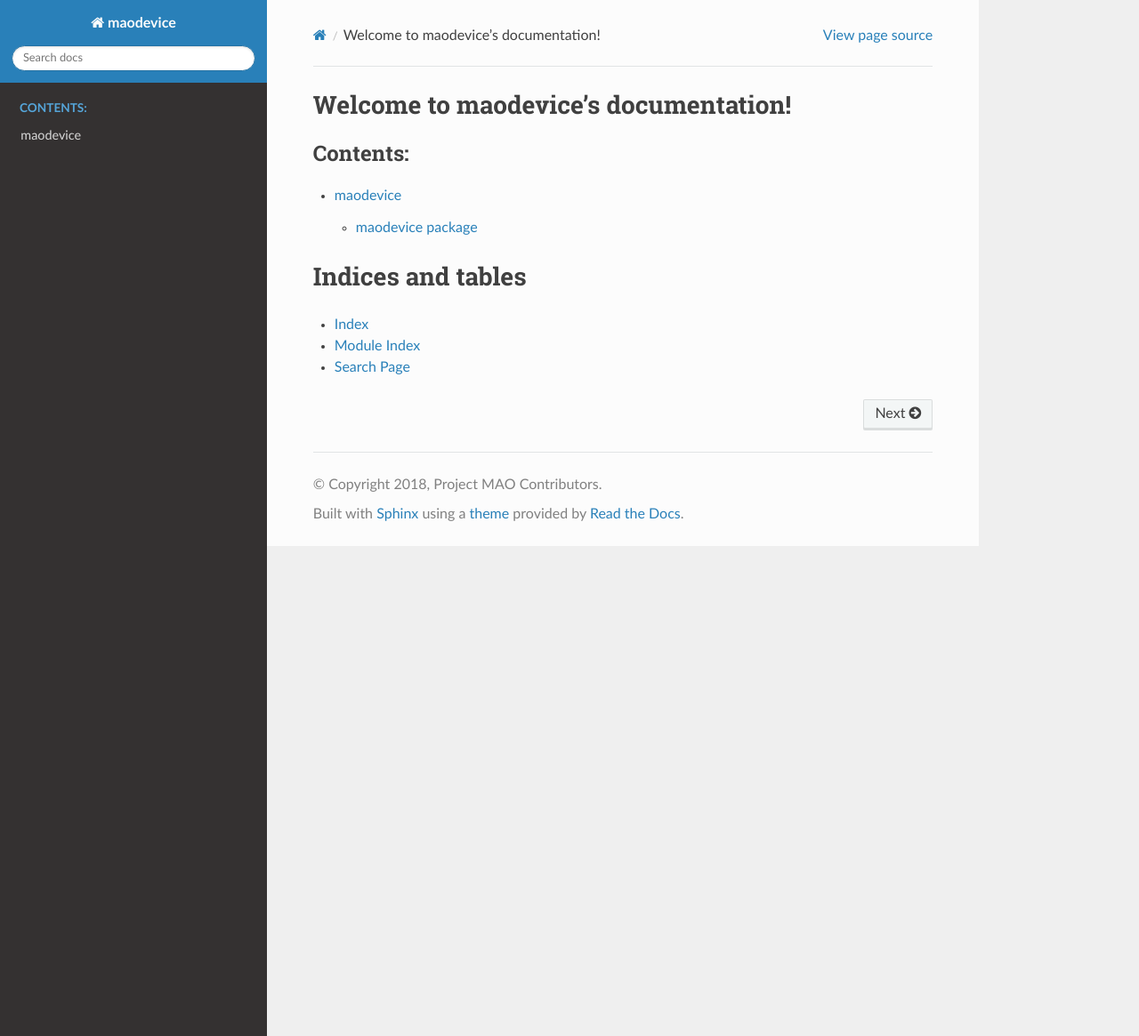
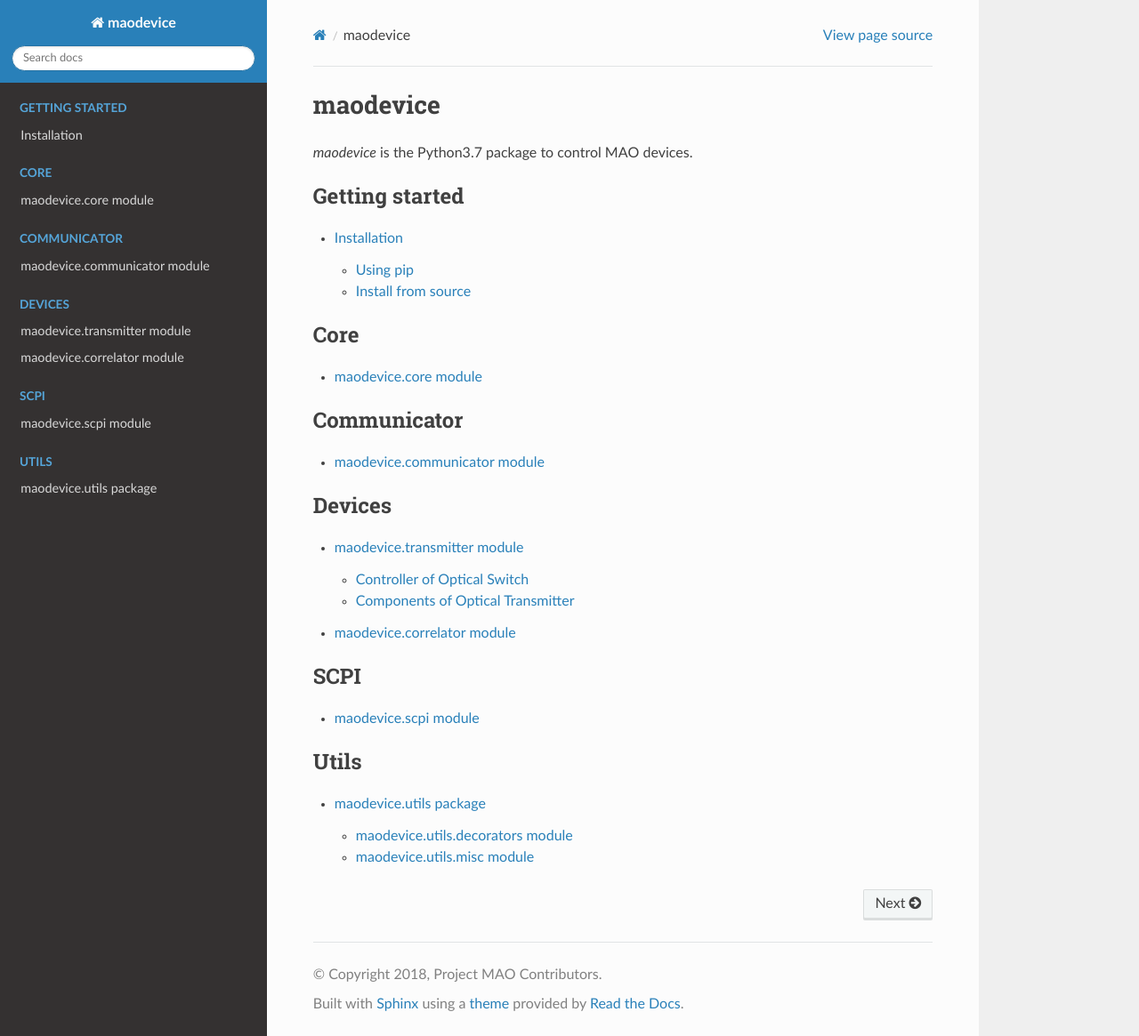
Before and after one commit to mao-wfs/mao-device, a Sphinx documentation site: the page built from docs/index.rst, in a window 1280 px wide and 1165 px high. Shown: the whole window at 89% size. Built offline with Sphinx 7.4.7 and the Read the Docs theme 2.0.0, drawn with Linux system fonts in a browser that asks for light colours.

Commit message:
<docs> updated

```diff
--- /dev/null
+++ b/docs/communicator.rst
@@ -0,0 +1,12 @@
+maodevice.communicator module
+==============================
+
+.. autoclass:: maodevice.communicator.SocketCom
+    :members:
+    :undoc-members:
+    :show-inheritance:
+
+.. autoclass:: maodevice.communicator.SerialCom
+    :members:
+    :undoc-members:
+    :show-inheritance:
--- a/docs/conf.py
+++ b/docs/conf.py
@@ -40,6 +40,7 @@ release = '1.0'
 # ones.
 extensions = [
     'sphinx.ext.autodoc',
+    'sphinx.ext.doctest',
     'sphinx.ext.viewcode',
     'sphinx.ext.napoleon',
 ]
--- /dev/null
+++ b/docs/core.rst
@@ -0,0 +1,7 @@
+maodevice.core module
+=====================
+
+.. automodule:: maodevice.core
+    :members:
+    :undoc-members:
+    :show-inheritance:
--- /dev/null
+++ b/docs/devices/correlator.rst
@@ -0,0 +1,7 @@
+maodevice.correlator module
+----------------------------
+
+.. autoclass:: maodevice.correlator.OctadS
+    :members:
+    :undoc-members:
+    :show-inheritance:
--- /dev/null
+++ b/docs/devices/transmitter.rst
@@ -0,0 +1,28 @@
+maodevice.transmitter module
+=============================
+
+Controller of Optical Switch
+^^^^^^^^^^^^^^^^^^^^^^^^^^^^
+
+.. autoclass:: maodevice.transmitter.Keithley3390
+    :members:
+    :undoc-members:
+    :show-inheritance:
+
+Components of Optical Transmitter
+^^^^^^^^^^^^^^^^^^^^^^^^^^^^^^^^^
+
+.. autoclass:: maodevice.transmitter.Md20M
+    :members:
+    :undoc-members:
+    :show-inheritance:
+
+.. autoclass:: maodevice.transmitter.Lta20Q
+    :members:
+    :undoc-members:
+    :show-inheritance:
+
+.. autoclass:: maodevice.transmitter.Pd30M
+    :members:
+    :undoc-members:
+    :show-inheritance:
--- a/docs/index.rst
+++ b/docs/index.rst
@@ -1,22 +1,41 @@
-.. maodevice documentation master file, created by
-   sphinx-quickstart on Sat Sep 29 20:33:20 2018.
-   You can adapt this file completely to your liking, but it should at least
-   contain the root `toctree` directive.
+maodevice
+=========
 
-Welcome to maodevice's documentation!
-=====================================
+`maodevice` is the Python3.7 package to control MAO devices.
 
 .. toctree::
+   :caption: Getting started
    :maxdepth: 2
-   :caption: Contents:
 
-   modules
+   installation
 
+.. toctree::
+   :caption: Core
+   :maxdepth: 2
 
+   core
 
-Indices and tables
-==================
+.. toctree::
+   :caption: Communicator
+   :maxdepth: 2
 
-* :ref:`genindex`
-* :ref:`modindex`
-* :ref:`search`
+   communicator
+
+.. toctree::
+   :caption: Devices
+   :maxdepth: 2
+
+   devices/transmitter
+   devices/correlator
+
+.. toctree::
+   :caption: SCPI
+   :maxdepth: 2
+
+   scpi
+
+.. toctree::
+   :caption: Utils
+   :maxdepth: 2
+
+   utils
--- /dev/null
+++ b/docs/installation.rst
@@ -0,0 +1,23 @@
+Installation
+============
+
+`maodevice` supports Python3.7.
+
+Using pip
+^^^^^^^^^
+
+You can install the package without being root by adding the ``--user`` flag::
+
+  pip3 install --user git+https://github.com/mao-wfs/maodevice
+
+Install from source
+^^^^^^^^^^^^^^^^^^^
+
+Clone the repository somewhere on your disk and enter to the repository::
+
+  git clone https://github.com/mao-wfs/maodevice.git
+  cd maodevice
+
+Now you can install it on your system::
+
+  pip3 install .
--- a/docs/maodevice.rst
+++ /dev/null
@@ -1,40 +0,0 @@
-maodevice package
-=================
-
-Subpackages
------------
-
-.. toctree::
-
-    maodevice.communicator
-    maodevice.correlator
-    maodevice.transmitter
-    maodevice.utils
-
-Submodules
-----------
-
-maodevice.core module
----------------------
-
-.. automodule:: maodevice.core
-    :members:
-    :undoc-members:
-    :show-inheritance:
-
-maodevice.scpi module
----------------------
-
-.. automodule:: maodevice.scpi
-    :members:
-    :undoc-members:
-    :show-inheritance:
-
-
-Module contents
----------------
-
-.. automodule:: maodevice
-    :members:
-    :undoc-members:
-    :show-inheritance:
--- /dev/null
+++ b/docs/scpi.rst
@@ -0,0 +1,7 @@
+maodevice.scpi module
+---------------------
+
+.. automodule:: maodevice.scpi
+    :members:
+    :undoc-members:
+    :show-inheritance:
--- /dev/null
+++ b/docs/utils.rst
@@ -0,0 +1,18 @@
+maodevice.utils package
+-----------------------
+
+maodevice.utils.decorators module
+^^^^^^^^^^^^^^^^^^^^^^^^^^^^^^^^^
+
+.. automodule:: maodevice.utils.decorators
+    :members:
+    :undoc-members:
+    :show-inheritance:
+
+maodevice.utils.misc module
+^^^^^^^^^^^^^^^^^^^^^^^^^^^
+
+.. automodule:: maodevice.utils.misc
+    :members:
+    :undoc-members:
+    :show-inheritance:
```
Also changed, not shown: docs/maodevice.communicator.rst (deleted, +0 -38 lines), docs/maodevice.correlator.rst (deleted, +0 -22 lines), docs/maodevice.transmitter.rst (deleted, +0 -46 lines), docs/maodevice.utils.rst (deleted, +0 -38 lines), docs/modules.rst (deleted, +0 -7 lines), 2 other files.
